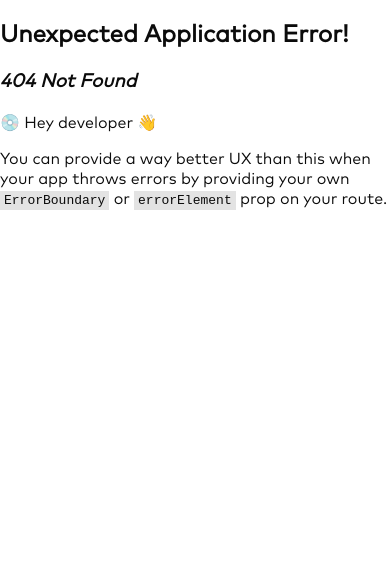
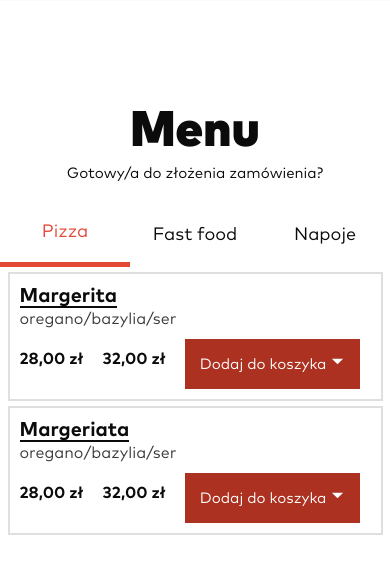
Before and after one commit to Qrinee/RetroSanPage, a React (Vite) app: page /test/menu in a window 390 px wide. Before the commit this address had no page. Shown: the top 574 px of the page. Built offline with nearby package versions, Linux system fonts and the light colour scheme.

Commit message:
responsive design upgraded

```diff
--- a/src/components/App.css
+++ b/src/components/App.css
@@ -134,13 +134,46 @@ body{
 hr{
     width: 50%;
 }
+.logo{
+    width: 500px;
+}
 @media only screen and (max-width: 1050px) {
+    .menu-list{
+        display: none!important;
+    }
+    .position-text{
+        width: 100%!important;
+    }
+    .position{
+        flex-wrap: wrap!important;
+        padding: 10px;
+    }
     .opinion-holder {
         width: 100%;
     }
     .article{
         width: 80%!important;
         margin: auto;
+    }
+    .logo{
+        width: 350px;
+    }
+    .heading{
+        font-size: 30px;
+    }
+    .position-name{
+        font-size: 20px!important;
+        margin: 0!important;
+    }
+    .position-ingredients{
+        margin: 0!important;
+        margin-bottom: 10px!important;
+    }
+    .small-price, .big-price{
+        margin-bottom: 10px!important;
+    }
+    .small-price-text, .big-price-text{
+        padding: 0!important;
     }
   }
 .article{
@@ -188,7 +221,7 @@ hr{
 .heading{
     text-align: center;
     font-family: MarkProBlack;
-    font-size: 70px;
+    font-size: 50px;
 }
 .add-cart:hover{
     background-color: #df4531;
@@ -210,8 +243,9 @@ hr{
 .big-price-text, .small-price-text{
     text-wrap: nowrap;
     margin: 0;
-    padding: 0 30px;
+    padding: 0 10px;
     font-family: MarkProBold;
+
 }
 .position-text{
     width: 50%;
--- a/src/components/Menu.jsx
+++ b/src/components/Menu.jsx
@@ -25,17 +25,17 @@ function Menu() {
         </Link>
       </li>
       <li>
-        <Link to="/menu" className='menu-button'>
+        <Link to="/test/menu" className='menu-button'>
           <span className="underline">menu</span>
         </Link>
       </li>
       <li>
-        <Link to="/promocje" className='menu-button'>
+        <Link to="/test/promocje" className='menu-button'>
           <span className="underline">promocje</span>
         </Link>
       </li>
       <li>
-        <Link to="/kontakt" className='menu-button'>
+        <Link to="/test/kontakt" className='menu-button'>
           <span className="underline">kontakt</span>
         </Link>
       </li>
--- a/src/components/MenuPosition.jsx
+++ b/src/components/MenuPosition.jsx
@@ -23,8 +23,8 @@ function MenuPosition(props){
                 <button className="add-cart">Dodaj do koszyka</button>
                 }{isListShowed ?
                 <div className="add-to-cart">
-                    <button className='size' style={{position: 'relative'}}>Średnia (32cm)</button>
-                    <button className='size' style={{position: 'relative'}}>Duża (40cm)</button>
+                    <button className='size' style={{position: 'relative', zIndex: 99}}>Średnia (32cm)</button>
+                    <button className='size' style={{position: 'relative', zIndex: 99}}>Duża (40cm)</button>
                 </div> : null}
             </div>
         </div>
--- a/src/components/Start.jsx
+++ b/src/components/Start.jsx
@@ -4,7 +4,7 @@ function Start(){
     return(
         <div className="block start">
             <figure>
-                <img src={Logo} width={500}></img>
+                <img src={Logo} width={500} className='logo'></img>
             </figure>
             <Link to="/menu" className='button'>złóż zamówienie</Link>
         </div>
--- a/src/main.jsx
+++ b/src/main.jsx
@@ -17,15 +17,15 @@ const router = createBrowserRouter([
     errorElement: <ErrorPage/>
   },
   {
-    path: "/menu",
+    path: "test/menu",
     element: <MenuPage/>
   },
   {
-    path: "/promocje",
+    path: "test/promocje",
     element: <PromotionsPage/>
   },
   {
-    path: "/kontakt",
+    path: "test/kontakt",
     element: <ContactPage/>
   }
 ])
```
